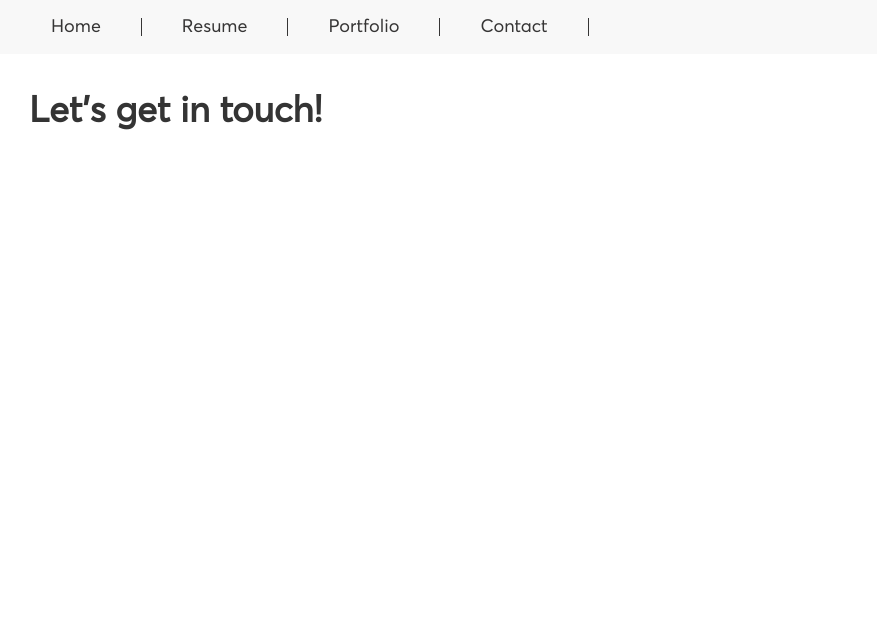
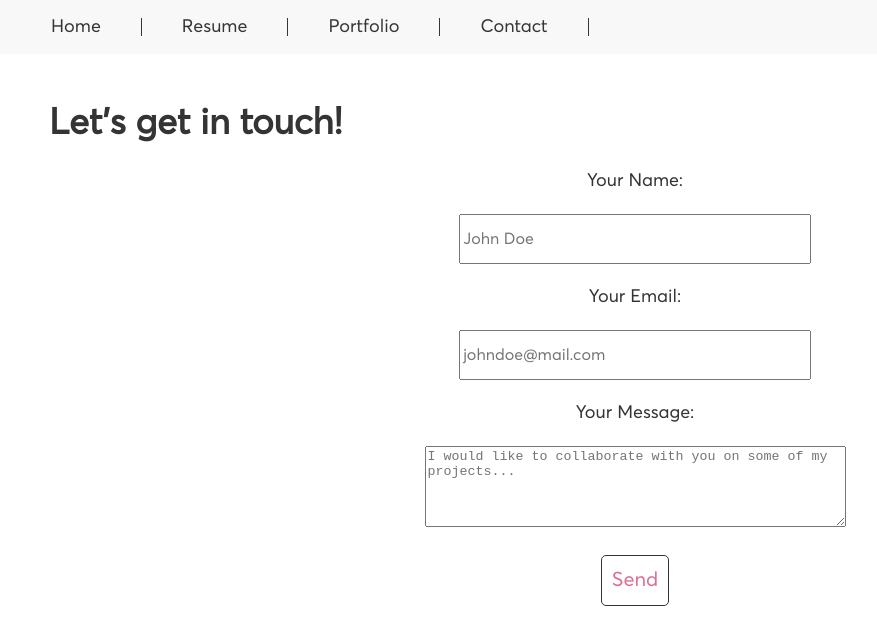
Before and after one commit to Elena-Tapean/react-project-one, a React (Create React App) app: page /contact in a window 1280 px wide. Shown: the top 644 px of the page, without its empty margins (5-882 px from the left). Built offline with nearby package versions, Linux system fonts and the light colour scheme.

Commit message:
added form and removed footer

```diff
--- a/src/App.js
+++ b/src/App.js
@@ -5,6 +5,7 @@ import { Resume } from './views/Resume';
 import { Portfolio } from './views/Portfolio';
 import { Contact } from './views/Contact';
 import { NavBar } from './components';
+//import { Footer } from './components';//
 
 function App() {
   return (
@@ -16,6 +17,7 @@ function App() {
         <Route path="/portfolio" element={<Portfolio />} />
         <Route path="/contact" element={<Contact />} />
       </Routes>
+      {/*<Footer />*/}
     </main>
   );
 }
--- a/src/components/index.js
+++ b/src/components/index.js
@@ -4,3 +4,4 @@ export { TextComponent } from './TextComponent';
 export { RatingDots } from './RatingDots';
 export { RatingLevel } from './RatingLevel';
 export { NavBar } from './NavBar';
+export { Footer } from './Footer';
--- a/src/views/Contact.jsx
+++ b/src/views/Contact.jsx
@@ -4,9 +4,21 @@ export const Contact = function () {
     return (
         <main className="contact-page">
             <h1>Let's get in touch!</h1>
-            <form>
-
-            </form>
+                <form>
+                    <label for="name">Your Name:<br/><br/>
+                        <input type="text" name="name" id="name" placeholder="John Doe"></input>
+                    </label>
+                    <br/>
+                    <label for="email">Your Email:<br/><br/>
+                        <input type="text" name="email" id="email" placeholder="johndoe@mail.com"></input>
+                    </label>
+                    <br/>
+                    <label for="message">Your Message:<br/><br/>
+                    <textarea name="textarea" rows="5" cols="50" id="textarea" placeholder="I would like to collaborate with you on some of my projects..."></textarea>
+                    </label>
+                    <br/>
+                    <button onSubmit="">Send</button>
+                </form>
         </main>
     )
 }
--- a/src/views/css/contact-page.scss
+++ b/src/views/css/contact-page.scss
@@ -1,9 +1,45 @@
 .contact-page {
     @media only screen and (min-width: 0) {
         padding: 12px 24px;
-        margin: 0 10px;
+        margin: 12px 30px;
         font-size: 18px;
         font-family: "Averta Std", sans-serif;
         color: #343434;
     }
+
+    label {
+        display: block;
+        text-align: center;
+        font-size: 18px;
+        font-family: "Averta Std", sans-serif;
+    }
+
+    input {
+        width: 30%;
+        height: 50px;
+        display: flex;
+        margin: 0 auto;
+        font-size: 16px;
+        font-family: "Averta Std", sans-serif;
+    }
+
+    button {
+        display: flex;
+        margin: 0 auto;
+        padding: 12px 10px;
+        font-size: 20px;
+        font-family: "Averta Std", sans-serif;
+        text-align: center;
+        border-radius: 5px;
+        border: 1px solid #343434;
+        background-color: white;
+        color: palevioletred;
+    }
+
+    button:hover {
+        font-size: 23px;
+        background-color: palevioletred;
+        color: white;
+        border: 1px solid #343434;
+    }
 }
```
Also changed, not shown: src/components/Footer.jsx (added, +21 -0 lines), src/components/css/footer-bar.scss (added, +25 -0 lines), src/views/css/resume-page.scss (added, +12 -0 lines).
